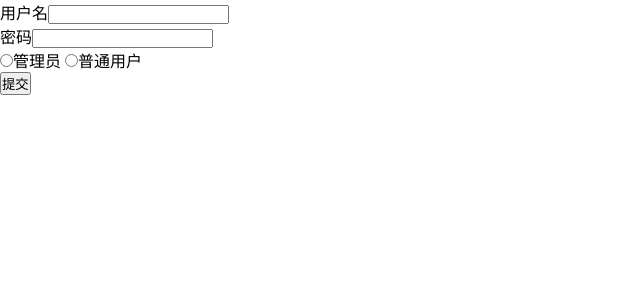
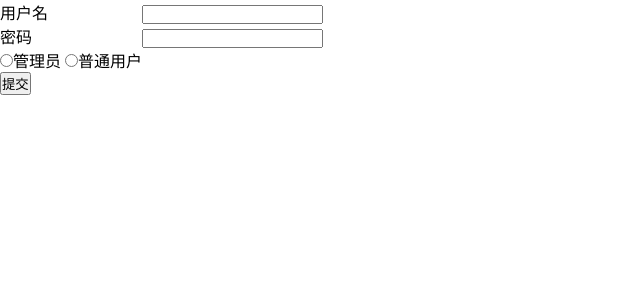
Before and after one commit to 20230213github02/20230516_chusho_kigyocho_02, a Vue app in the folder 20230516_chusho_kigyocho/: page / in a window 1280 px wide. Shown: the top 300 px of the page, without its empty margins (0-640 px from the left). Built offline with nearby package versions, Linux system fonts and the light colour scheme.

Commit message:
11:56 想放弃css

```diff
--- a/20230516_chusho_kigyocho/src/components/Login.vue
+++ b/20230516_chusho_kigyocho/src/components/Login.vue
@@ -1,26 +1,31 @@
 <template>
-    <div>
+
         <div>
-            <label>用户名</label><input type="text" v-model="username" />
+    <div style="display: table; justify-content: center;">
+        <div style="display: table-row;">
+            <label style="display: table-cell;  white-space: nowrap;">用户名</label>
+            <input style="display: table-cell;" type="text" v-model="username" />
             <div v-if="ErrorFlagUsernameTooLong">过长</div>
             <div v-if="ErrorFlagUsernameFormatWrong">格式错误</div>
             <div v-if="ErrorFlagUsernameNull">为空</div>
         </div>
-        <div>
-            <label>密码</label><input type="password" v-model="password" />
+        <div style="display: table-row;">
+            <label style="display:  table-cell; white-space: nowrap; " >密码</label>
+            <input style="display: table-cell;" type="password" v-model="password" />
             <div v-if="ErrorFlagPasswordTooShort">太短</div>
             <div v-if="ErrorFlagPasswordTooLong">过长</div>
             <div v-if="ErrorFlagPasswordFormatWrong">格式错误</div>
             <div v-if="ErrorFlagPasswordNull">为空</div>
         </div>
-        <div>
+        <div style="display: table-row;">
             <input type="radio" name="usertype" value="manager" v-model="usertype" />管理员
             <input type="radio" name="usertype" value="normaluser" v-model="usertype" />普通用户
             <div v-if="ErrorFlagUsertypeNotSelect">没有选择</div>
         </div>
-        <div>
+        <div style="display: table-row;">
             <input type="button" value="提交" @click="login" />
         </div>
+    </div>
     </div>
 </template>
 <script>
```
